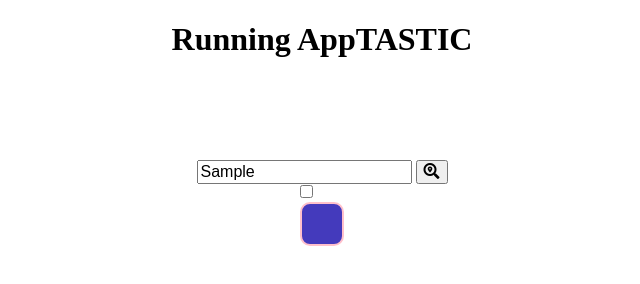
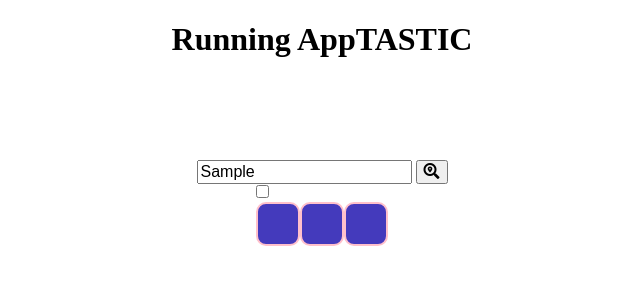
Before and after one commit to MikeyCouture/project4-Mikey-Luca, a plain HTML site: page index.html in a window 1280 px wide. Both pictures are taken after typing "Sample" into the empty fields and a click on the button 749 px from the left and 171 px from the top of the page. Shown: the whole page, without its empty margins (318-958 px from the left). Drawn offline with nearby package versions, Linux system fonts and the light colour scheme; some packages are replaced by stand-ins of ours; no server answers.

Commit message:
Commiting once again to grab the lastest version

```diff
--- a/index.html
+++ b/index.html
@@ -42,13 +42,15 @@
                 <span class=""></span>
             </label>
 
-            <div class="weather"></div>
+            <div class="container">
+                <div class="weather"></div>
 
-            <div class="longWeather"></div>
+                <div class="longWeather"></div>
 
-            <div class="blurb"> </div>
+                <div class="blurb"> </div>
 
-            <div class="strava"> </div>
+                <div class="strava"> </div>
+            </div>
 
         </section>
 
--- a/styles/partials/_main.scss
+++ b/styles/partials/_main.scss
@@ -24,12 +24,15 @@ form{
 }
 
 //styles for the DIVS that hold both currentWeather and weatherForecast
-.weather, .longWeather {
+.weather, .longWeather, .blurb, .strava {
    background: #443abc;
    border: 2px solid pink;
    border-radius: 10px;
    padding: 20px;
+}
 
+.container{
+    display: flex;
 }
 
 
```
Also changed, not shown: styles/style.css.
